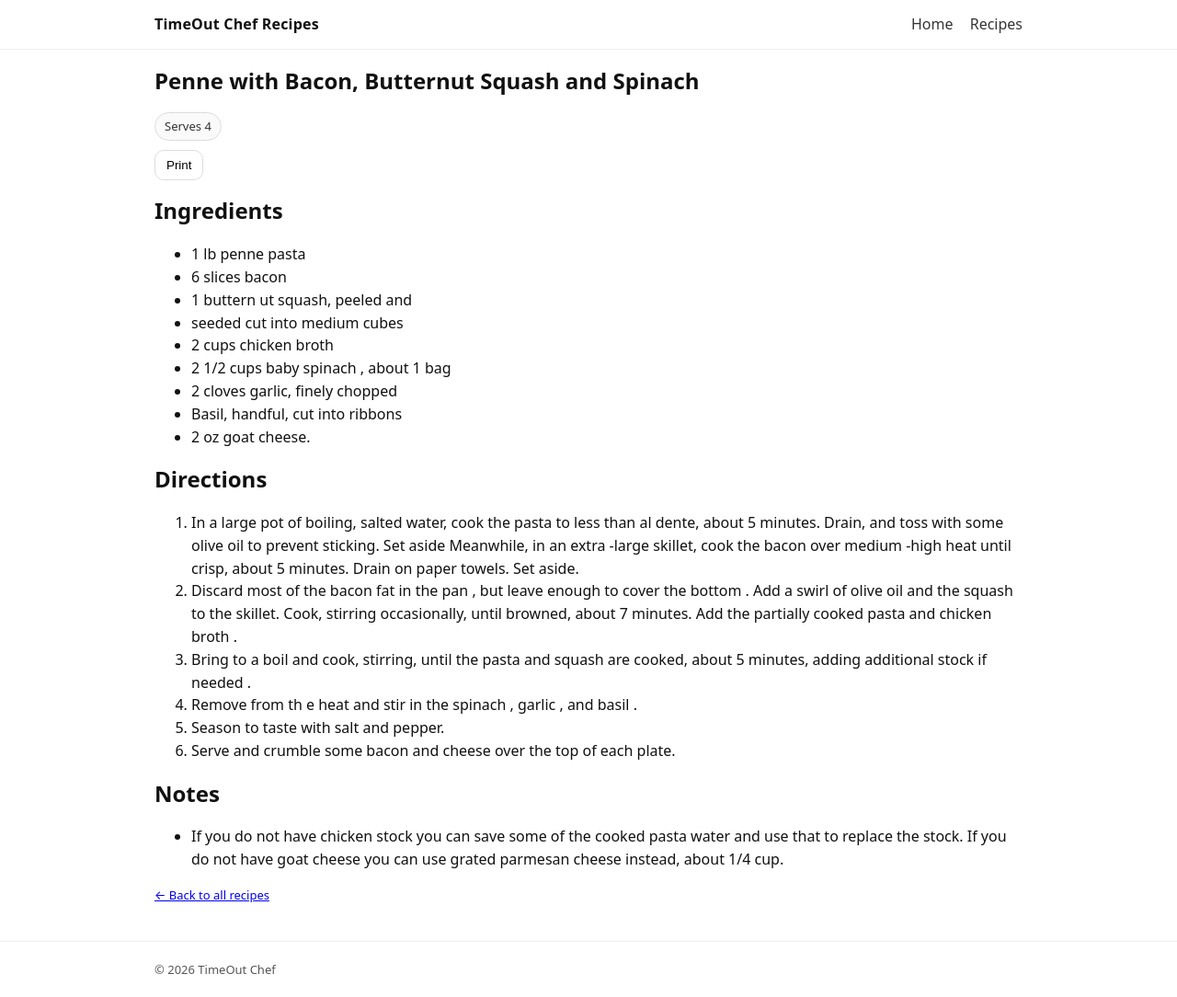
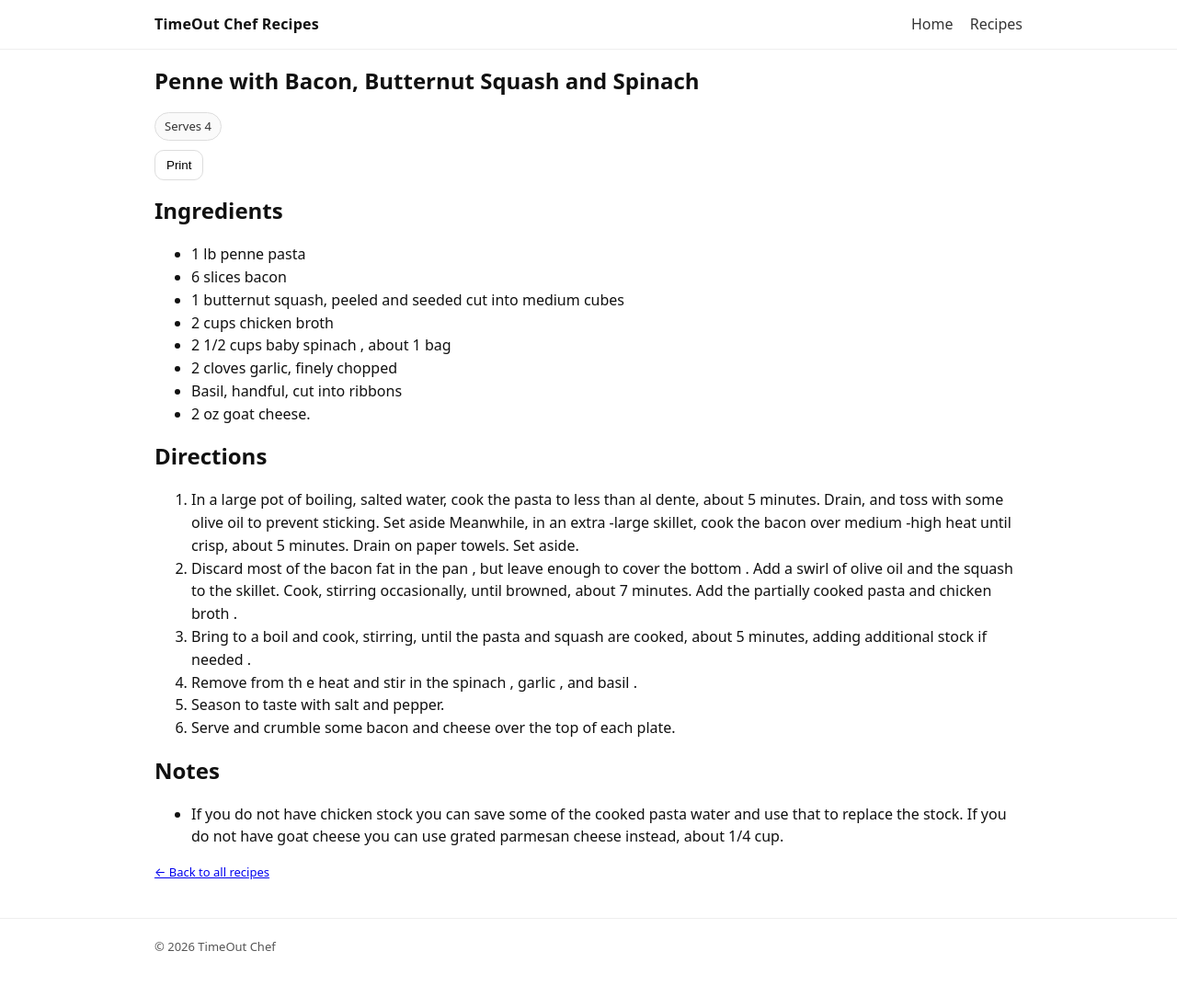
Before and after one commit to scottschrum79-design/timeoutchef.com, a Jekyll site: the page built from penne-bacon-squash.md, in a window 1280 px wide and 1084 px high. Shown: the whole window at 92% size. Built offline with Jekyll 4.4.1, drawn with Linux system fonts in a browser that asks for light colours.

Commit message:
Update penne-bacon-squash.md

```diff
--- a/penne-bacon-squash.md
+++ b/penne-bacon-squash.md
@@ -13,8 +13,7 @@ title: "Penne with Bacon, Butternut Squash and Spinach"
 
 - 1 lb penne pasta
 - 6 slices bacon
-- 1 buttern ut squash, peeled and
-- seeded cut into medium cubes
+- 1 butternut squash, peeled and seeded cut into medium cubes
 - 2 cups chicken broth
 - 2 1/2 cups baby spinach , about 1 bag
 - 2 cloves garlic, finely chopped
```
